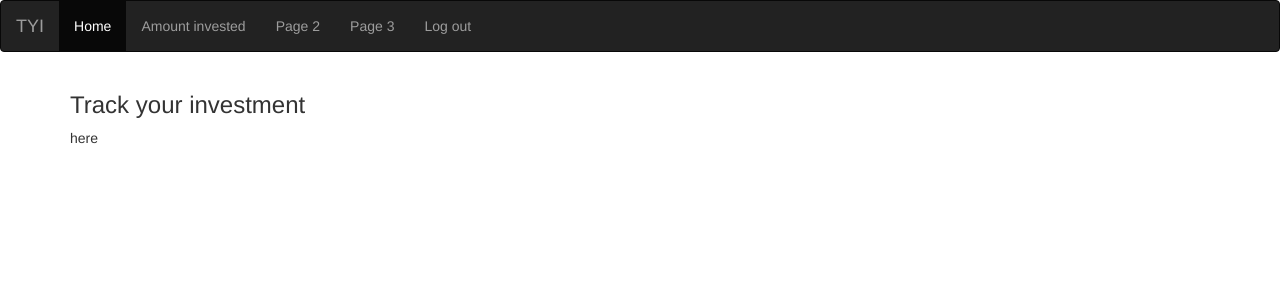
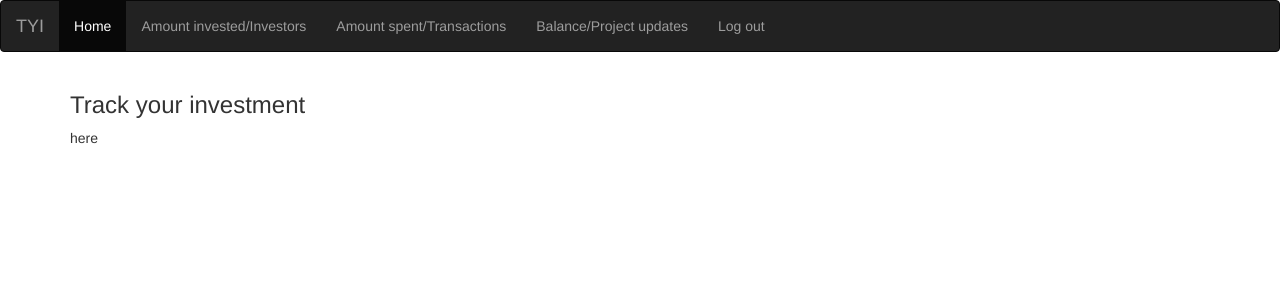
Before and after one commit to ChocolateCorp/InvestOnIt, a Flask app: template templates/home.html in a window 1280 px wide. Shown: the top 300 px of the page. Run offline with Flask 2, Linux system fonts and the light colour scheme; the template is opened without the code that fills it, so the values that code supplies are empty; some libraries are stand-ins or nearby versions.

Commit message:
small changes

```diff
--- a/templates/home.html
+++ b/templates/home.html
@@ -17,9 +17,9 @@
     </div>
     <ul class="nav navbar-nav">
       <li class="active"><a href="#">Home</a></li>
-      <li><a href="#">Amount invested</a></li>
-      <li><a href="#">Page 2</a></li>
-      <li><a href="#">Page 3</a></li>
+      <li><a href="#">Amount invested/Investors</a></li>
+      <li><a href="#">Amount spent/Transactions</a></li>
+      <li><a href="#">Balance/Project updates</a></li>
       <li class="logout"><a href="/logout">Log out</a></li>
       <li style="float: right;"><a href="#">{{username}}</a></li>
     </ul>
```
